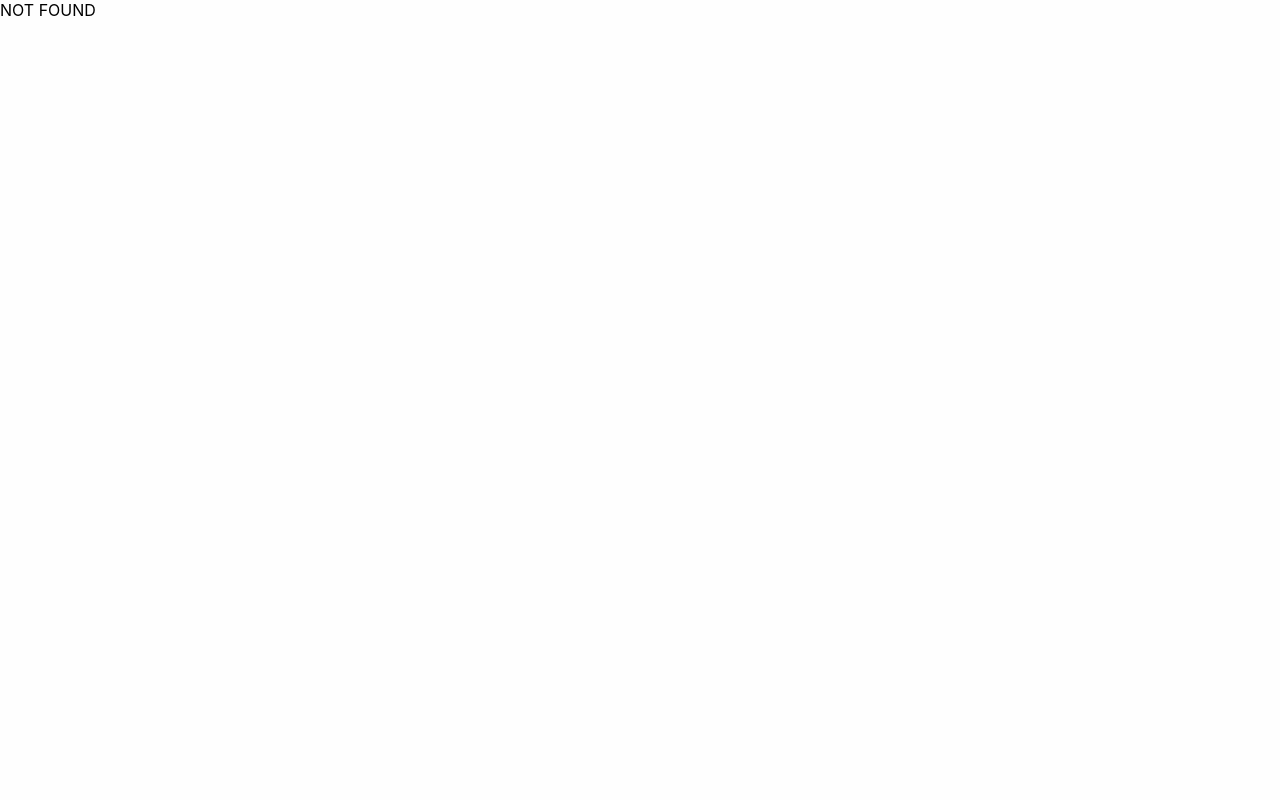
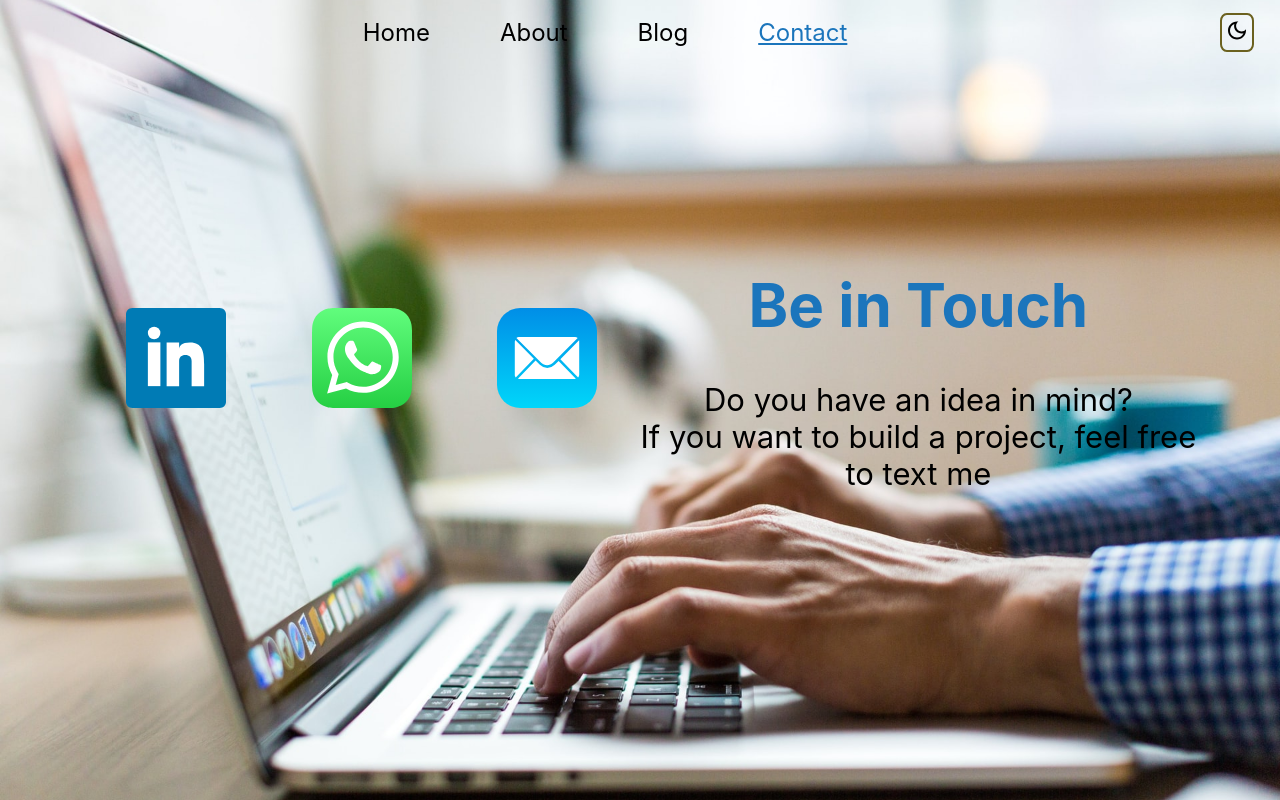
Before and after one commit to gustavo-gomez/portfolio, a React (Create React App) app: page /contact in a window 1280 px wide. Built offline with nearby package versions, Linux system fonts and the light colour scheme.

Commit message:
update libraries

```diff
--- a/src/App.js
+++ b/src/App.js
@@ -1,31 +1,27 @@
-import {useEffect, Fragment, Suspense, lazy} from 'react'
-import './scss/components/App.scss';
+import {Fragment, lazy, Suspense, useEffect} from 'react'
+import './scss/components/App.scss'
 import Portfolio from './components/Portfolio'
-import {useDispatch} from 'react-redux';
-import ReactGA from 'react-ga';
-import {changeLanguage, changeDarkMode} from './slices/generalSettingsSlice'
-import './scss/components/App.scss'
-import {
-  BrowserRouter as Router,
-  Switch,
-  Route,
-} from "react-router-dom";
-import Contact from "./components/Contact";
+import {useDispatch} from 'react-redux'
+import ReactGA from 'react-ga'
+import {changeDarkMode, changeLanguage} from './slices/generalSettingsSlice'
+import {BrowserRouter, Route, Routes} from 'react-router-dom'
 
 
-const About = lazy(() => import('./components/About'));
+const About = lazy(() => import('./components/About'))
+const Blog = lazy(() => import('./components/Blog'))
+const Contact = lazy(() => import('./components/Contact'))
 
 const App = () => {
 
-  const dispatch = useDispatch();
-  // const location = useLocation();
+  const dispatch = useDispatch()
+  // const location = useLocation()
 
   useEffect(() => {
-    window.matchMedia('(prefers-color-scheme: dark)').addEventListener('change', e => onChangeDarkMode(e));
+    window.matchMedia('(prefers-color-scheme: dark)').addEventListener('change', e => onChangeDarkMode(e))
 
     // Google Analytics
     if (process.env.NODE_ENV === 'production')
-      ReactGA.initialize(process.env.REACT_APP_ANALYTICS_TRACKING_CODE);
+      ReactGA.initialize(process.env.REACT_APP_ANALYTICS_TRACKING_CODE)
 
     // Setup dark mode for the first time
     onChangeDarkMode(window.matchMedia('(prefers-color-scheme: dark)'))
@@ -35,9 +31,9 @@ const App = () => {
 
     return () => {
       window.matchMedia('(prefers-color-scheme: dark)').removeEventListener('change', () => {
-      });
+      })
     }
-  }, []);
+  }, [])
 
   const onChangeDarkMode = (e) => {
     const themeName = e.matches ? 'dark' : 'light'
@@ -45,30 +41,19 @@ const App = () => {
   }
 
   return (
-    <Fragment>
-      <Router>
+      <BrowserRouter>
         <Suspense fallback={<div>Loading...</div>}>
-          <Switch>
-            <Route exact path="/">
-              <Portfolio/>
-            </Route>
-            {/*<Route path="/about">*/}
-            {/*  <About/>*/}
-            {/*</Route>*/}
-            {/*<Route path="/blog">*/}
-            {/*  <Blog/>*/}
-            {/*</Route>*/}
-            {/*<Route path="/contact">*/}
-            {/*  <Contact/>*/}
-            {/*</Route>*/}
-            <Route>
-              <div>NOT FOUND</div>
-            </Route>
-          </Switch>
+          <Routes>
+            <Route exact path="/" element={ <Portfolio/>} />
+            <Route path="/about" element={<About/>} />
+
+            <Route path="/blog" element={<Blog/>} />
+            <Route path="/contact" element={<Contact/>} />
+
+          </Routes>
         </Suspense>
-      </Router>
-    </Fragment>
+      </BrowserRouter>
   )
 }
 
-export default App;
+export default App
--- a/src/components/Header.jsx
+++ b/src/components/Header.jsx
@@ -1,46 +1,12 @@
 import '../scss/components/header.scss';
-import {
-  selectedLanguage,
-  // changeLanguage,
-  currentDarkMode,
-  changeDarkMode,
-} from '../slices/generalSettingsSlice'
+import {changeDarkMode, currentDarkMode, selectedLanguage,} from '../slices/generalSettingsSlice'
 // import ReactGA from 'react-ga';
-import {useSelector, useDispatch} from 'react-redux';
+import {useDispatch, useSelector} from 'react-redux';
 import {LANGUAGES_TEXT} from "../util/Languages";
-import Icon, {getSvg, ICON_TYPE} from "../util/Icon";
-import {useHistory, useLocation} from "react-router-dom";
-import MediaQuery from 'react-responsive'
+import Icon, {ICON_TYPE} from "../util/Icon";
+import {useLocation, useNavigate} from "react-router-dom";
 import {useState} from "react";
 
-const MobileHeader = ({language, isDarkMode, location, onClickNav, isMenuOpen, setIsMenuOpen}) => {
-  return (
-    <div className={`header-container-mobile ${isDarkMode ? 'darkMode' : ''}`}>
-      <span
-        id={'menu'}
-        className={'menu-mobile-icon'}
-        onClick={() => setIsMenuOpen(prev => !prev)}
-      >
-        {getSvg(ICON_TYPE.MENU)}
-      </span>
-      <div className={`menu-options ${isMenuOpen ? 'opened' : ''}`}>
-        {
-          LANGUAGES_TEXT[language].sections.map(section => {
-            return (
-              <button
-                id={section.id}
-                className={`menu-item ${section.id === location.pathname ? 'active' : ''}`}
-                onClick={() => onClickNav(section.id)}
-              >
-                {getSvg(section.icon, "menu-icon")}
-              </button>
-            )
-          })
-        }
-      </div>
-    </div>
-  )
-}
 const WebHeader = ({language, isDarkMode, onChangeLightMode, onClickNav, location}) => {
   return (
     <div className={`header-container ${isDarkMode ? 'darkMode' : ''}`}>
@@ -78,7 +44,7 @@ const Header = () => {
   const themeColor = useSelector(currentDarkMode);
   const dispatch = useDispatch();
   const location = useLocation();
-  const history = useHistory();
+  const navigate = useNavigate();
   const isDarkMode = themeColor === 'dark'
   const [isMenuOpen, setIsMenuOpen] = useState(false)
 
@@ -95,12 +61,11 @@ const Header = () => {
   }
 
   const onClickNav = (sectionId) => {
-    history.push(sectionId);
+    navigate(sectionId);
   }
 
   return (
     <>
-      <MediaQuery minWidth={850}>
         <WebHeader
           language={language}
           location={location}
@@ -108,17 +73,6 @@ const Header = () => {
           onClickNav={onClickNav}
           isDarkMode={isDarkMode}
         />
-      </MediaQuery>
-      <MediaQuery maxWidth={849}>
-        <MobileHeader
-          language={language}
-          location={location}
-          onClickNav={onClickNav}
-          isDarkMode={isDarkMode}
-          isMenuOpen={isMenuOpen}
-          setIsMenuOpen={setIsMenuOpen}
-        />
-      </MediaQuery>
     </>
 
   );
--- a/src/components/Portfolio.jsx
+++ b/src/components/Portfolio.jsx
@@ -14,10 +14,6 @@ const Portfolio = () => {
 
   return (
     <div className="App">
-      {/*<div className={'panel'}>*/}
-      {/*</div>*/}
-      {/*<div className={'panel right'}>*/}
-      {/*</div>*/}
       <Header/>
       <Home/>
       <Footer/>
--- a/src/util/Languages.js
+++ b/src/util/Languages.js
@@ -1,8 +1,4 @@
 import {ICON_TYPE} from "./Icon";
-
-export const LANGUAGES = [
-  'EN', 'ES'
-]
 
 export const LANGUAGES_TEXT = {
   "ES": {
@@ -26,26 +22,26 @@ export const LANGUAGES_TEXT = {
         'etapas de desarrollo',
     },
     sections: [
-      // {
-      //   id: '/',
-      //   name: 'Home',
-      //   icon: ICON_TYPE.HOME
-      // },
-      // {
-      //   id: '/about',
-      //   name: 'Sobre mi',
-      //   icon: ICON_TYPE.ABOUT
-      // },
-      // {
-      //   id: '/blog',
-      //   name: 'Blog',
-      //   icon: ICON_TYPE.BLOG
-      // },
-      // {
-      //   id: '/contact',
-      //   name: 'Contacto',
-      //   icon: ICON_TYPE.CONTACT
-      // }
+      {
+        id: '/',
+        name: 'Home',
+        icon: ICON_TYPE.HOME
+      },
+      {
+        id: '/about',
+        name: 'Sobre mi',
+        icon: ICON_TYPE.ABOUT
+      },
+      {
+        id: '/blog',
+        name: 'Blog',
+        icon: ICON_TYPE.BLOG
+      },
+      {
+        id: '/contact',
+        name: 'Contacto',
+        icon: ICON_TYPE.CONTACT
+      }
     ]
   },
   "EN": {
@@ -69,26 +65,26 @@ export const LANGUAGES_TEXT = {
         'etapas de desarrollo',
     },
     sections: [
-      // {
-      //   id: '/',
-      //   name: 'Home',
-      //   icon: ICON_TYPE.HOME
-      // },
-      // {
-      //   id: '/about',
-      //   name: 'About',
-      //   icon: ICON_TYPE.ABOUT
-      // },
-      // {
-      //   id: '/blog',
-      //   name: 'Blog',
-      //   icon: ICON_TYPE.BLOG
-      // },
-      // {
-      //   id: '/contact',
-      //   name: 'Contact',
-      //   icon: ICON_TYPE.CONTACT
-      // }
+      {
+        id: '/',
+        name: 'Home',
+        icon: ICON_TYPE.HOME
+      },
+      {
+        id: '/about',
+        name: 'About',
+        icon: ICON_TYPE.ABOUT
+      },
+      {
+        id: '/blog',
+        name: 'Blog',
+        icon: ICON_TYPE.BLOG
+      },
+      {
+        id: '/contact',
+        name: 'Contact',
+        icon: ICON_TYPE.CONTACT
+      }
     ]
   }
 }
```
Also changed, not shown: package.json (+6 -8 lines), src/index.js (+4 -4 lines), 1 other file (tests, documents, lock files or other folders).
